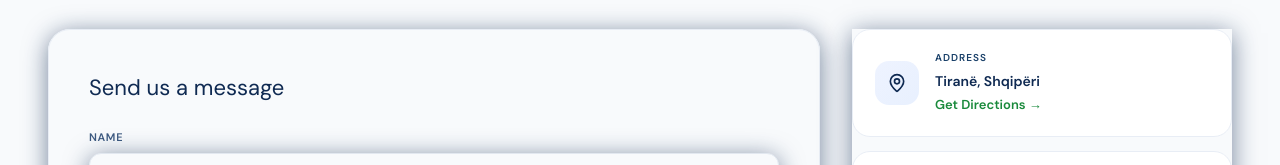
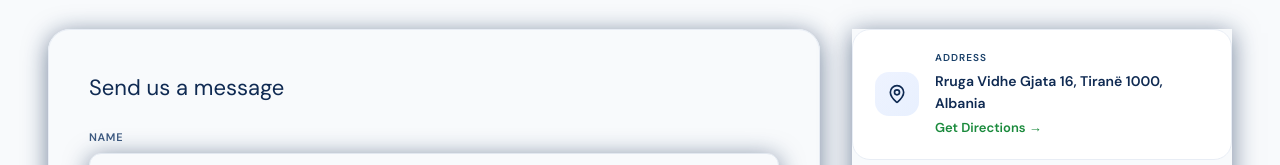
Before and after one commit to kostakuqo/2apharma, a Next.js app in the folder 2a-pharma/: page /contact in a window 1280 px wide. Shown: the part 447-612 px from the top of the page. Built offline with nearby package versions, Linux system fonts and the light colour scheme; no server answers; the database is empty.

Commit message:
work on progres

```diff
--- a/2a-pharma/src/app/contact/ContactClient.jsx
+++ b/2a-pharma/src/app/contact/ContactClient.jsx
@@ -188,7 +188,7 @@ export default function ContactClient() {
                 <div className={styles.infoTitle}>
                   {lang === "al" ? "Adresa" : lang === "it" ? "Indirizzo" : "Address"}
                 </div>
-                <div className={styles.infoText}>Tiranë, Shqipëri</div>
+                <div className={styles.infoText}>Rruga Vidhe Gjata 16, Tiranë 1000, Albania</div>
                 <div className={styles.infoLink}>
                   {locating
                     ? (lang === "al" ? "Duke gjetur vendndodhjen..." : "Getting location...")
```
